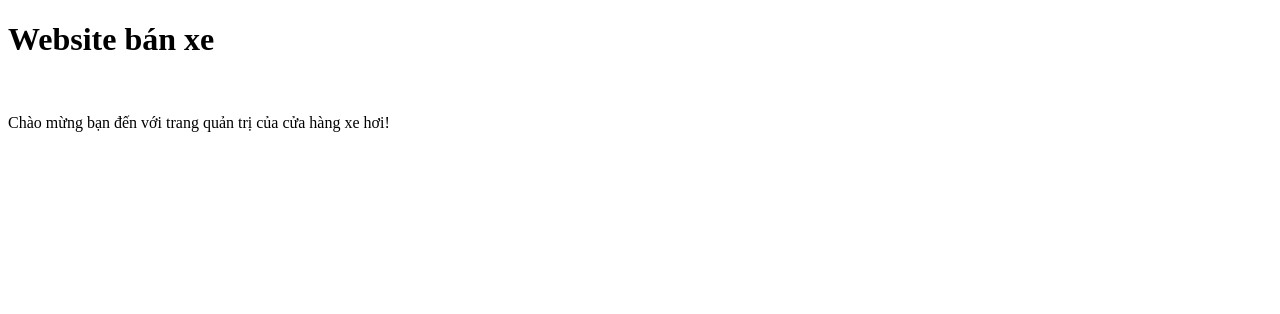
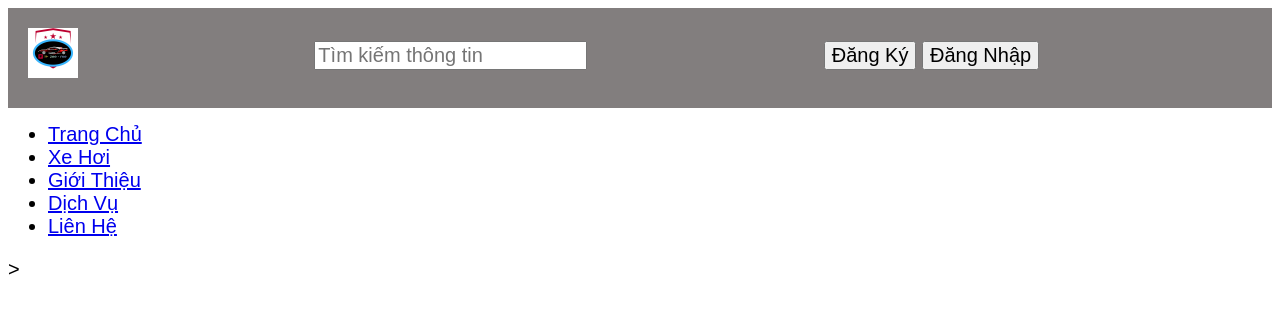
Before and after one commit to NguyenPhong049205016216/project_website_shop, a PHP site: page /admin/index.php in a window 1280 px wide. Shown: the top 314 px of the page. Run offline with PHP 8.4, Linux system fonts and the light colour scheme.

```diff
--- a/car-shop/admin/index.php
+++ b/car-shop/admin/index.php
@@ -7,12 +7,39 @@ $title = "Car Shop";
 
 <head>
     <title><?php echo $title; ?></title>
-
+    <link rel="stylesheet" href="../assets/css/home.css">
 </head>
 
 <body>
-    <h1>Website bán xe</h1><br>
-    <p>Chào mừng bạn đến với trang quản trị của cửa hàng xe hơi!</p>
+    <div class="main">
+        <header>
+            <div class="logo">
+                <img src="../assets/images/cars/logo_cars_shop.png" alt="Logo">
+            </div>
+            <div class="search">
+                <form>
+                    <input type="text" id="search" placeholder="Tìm kiếm thông tin">
+                </form>
+            </div>
+            <div class="User">
+                <button>Đăng Ký</button>
+                <button>Đăng Nhập</button>
+            </div>
+        </header>
 
+        <nav>
+            <ul>
+                <li><a href="../index.php">Trang Chủ</a></li>
+                <li><a href="../cars.php">Xe Hơi</a></li>
+                <li><a href="../about.php">Giới Thiệu</a></li>
+                <li><a href="../services.php">Dịch Vụ</a></li>
+                <li><a href="../contact.php">Liên Hệ</a></li>
+            </ul>
+
+        </nav>>
+
+        </nav>
+    </div>
 </body>
+
 </html>
--- a/car-shop/assets/css/home.css
+++ b/car-shop/assets/css/home.css
@@ -0,0 +1,34 @@
+*{
+    font-family: arial, sans-serif;
+    font-size: 20px;
+}
+
+/* biến  */
+:root{
+    --primary-color: #0d0505;
+    --secondary-color: #0d050583;
+    --text-color: #fff;
+}
+
+.main{
+    width: 100%;
+    height: 100px;
+    background-color: #0d050583;
+
+}
+
+header{
+    width: 80%;
+    padding: 20px;
+    display: flex;
+    justify-content: space-between;
+    align-items: center;
+}
+
+.logo{
+    width: 50px;
+}
+
+.logo img{
+    width: 100%;
+}
```
Also changed, not shown: car-shop/assets/images/cars/logo_cars_shop.png (added).
